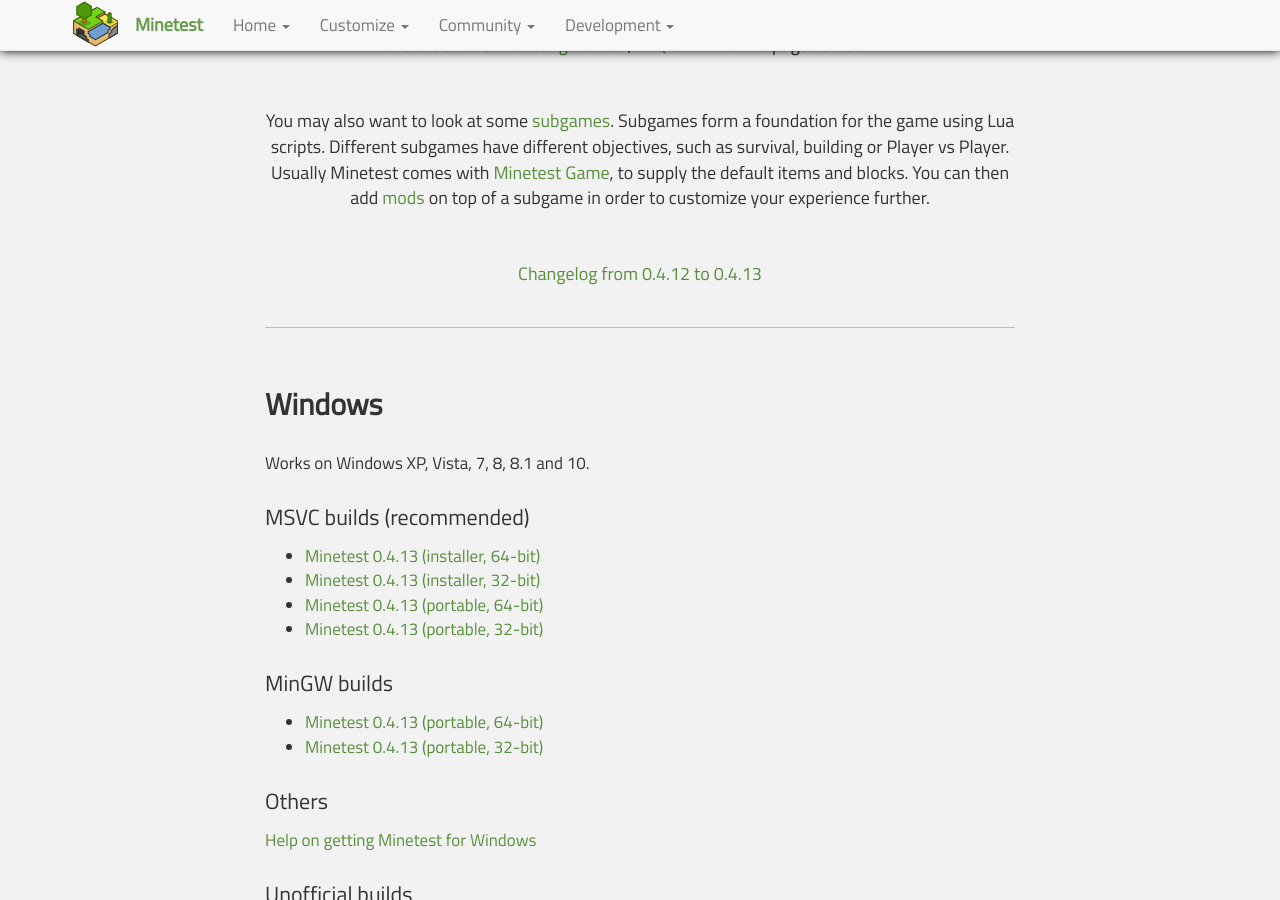
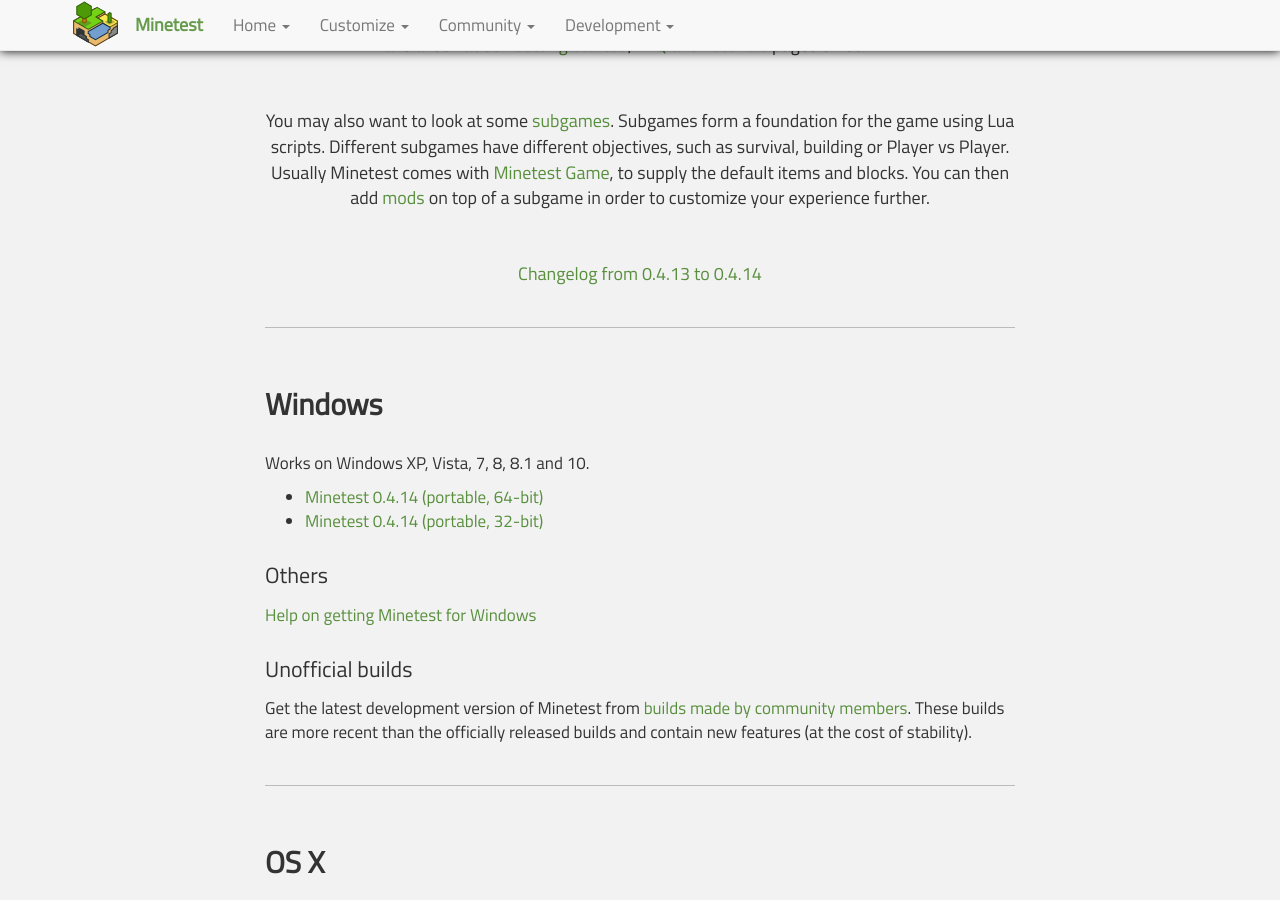
Before and after one commit to minetest/minetest.github.io, a Jekyll site: the page built from downloads.html, in a window 1280 px wide and 900 px high, scrolled down 369 px. Built offline with Jekyll 4.4.1, drawn with Linux system fonts in a browser that asks for light colours; comment, search, counter and statistics services are not loaded; some of the changed text lies outside the part shown.

Commit message:
Update for 0.4.14 release

```diff
--- a/downloads.html
+++ b/downloads.html
@@ -22,7 +22,7 @@ redirect_from:
 </p>
 
 <p class="intro">
-  <a href="http://dev.minetest.net/Changelog#0.4.12_.E2.86.92_0.4.13">Changelog from 0.4.12 to 0.4.13</a>
+  <a href="http://dev.minetest.net/Changelog#0.4.13_.E2.86.92_0.4.14">Changelog from 0.4.13 to 0.4.14</a>
 </p>
 
 <div class="line"></div>
@@ -31,20 +31,9 @@ redirect_from:
 
 <p>Works on Windows XP, Vista, 7, 8, 8.1 and 10.</p>
 
-<h4>MSVC builds (recommended)</h4>
-
 <ul>
-  <li><a href="https://github.com/minetest/minetest/releases/download/0.4.13/minetest-0.4.13-win64-installer.exe">Minetest 0.4.13 (installer, 64-bit)</a></li>
-  <li><a href="https://github.com/minetest/minetest/releases/download/0.4.13/minetest-0.4.13-win32-installer.exe">Minetest 0.4.13 (installer, 32-bit)</a></li>
-  <li><a href="https://github.com/minetest/minetest/releases/download/0.4.13/minetest-0.4.13-win64-msvc.zip">Minetest 0.4.13 (portable, 64-bit)</a></li>
-  <li><a href="https://github.com/minetest/minetest/releases/download/0.4.13/minetest-0.4.13-win32-msvc.zip">Minetest 0.4.13 (portable, 32-bit)</a></li>
-</ul>
-
-<h4>MinGW builds</h4>
-
-<ul>
-  <li><a href="https://github.com/minetest/minetest/releases/download/0.4.13/minetest-0.4.13-win64-mingw.zip">Minetest 0.4.13 (portable, 64-bit)</a></li>
-  <li><a href="https://github.com/minetest/minetest/releases/download/0.4.13/minetest-0.4.13-win32-mingw.zip">Minetest 0.4.13 (portable, 32-bit)</a></li>
+  <li><a href="https://github.com/minetest/minetest/releases/download/0.4.14/minetest-0.4.14-win64.zip">Minetest 0.4.14 (portable, 64-bit)</a></li>
+  <li><a href="https://github.com/minetest/minetest/releases/download/0.4.14/minetest-0.4.14-win32.zip">Minetest 0.4.14 (portable, 32-bit)</a></li>
 </ul>
 
 <h4>Others</h4>
@@ -98,7 +87,7 @@ redirect_from:
 <p>Android 4.0 or later is recommended.</p>
 
 <p>
-  <strong>Android versions of Minetest are still in development and have bugs.</strong>
+  <strong>Android versions of Minetest are still in development and have bugs.</strong> The Android version has not been updated to 0.4.14 yet, please stand by.
 </p>
 
 <p>
--- a/index.html
+++ b/index.html
@@ -11,7 +11,7 @@ redirect_from:
     <h1>Meet Minetest.</h1>
     <h3>A free, open source voxel game engine and game. Fully extendable. You are in control.</h3>
     <p><a class="btn btn-primary btn-lg" href="#about">Tell me more</a> <a class="btn btn-success btn-lg" href="/downloads/">Download</a></p>
-    <p><small><strong>News:</strong> 0.4.13 released (August 20<sup>th</sup> 2015)</small></p>
+    <p><small><strong>News:</strong> 0.4.14 released! (May 15<sup>th</sup> 2016)</small></p>
   </div>
 </div>
 
```
